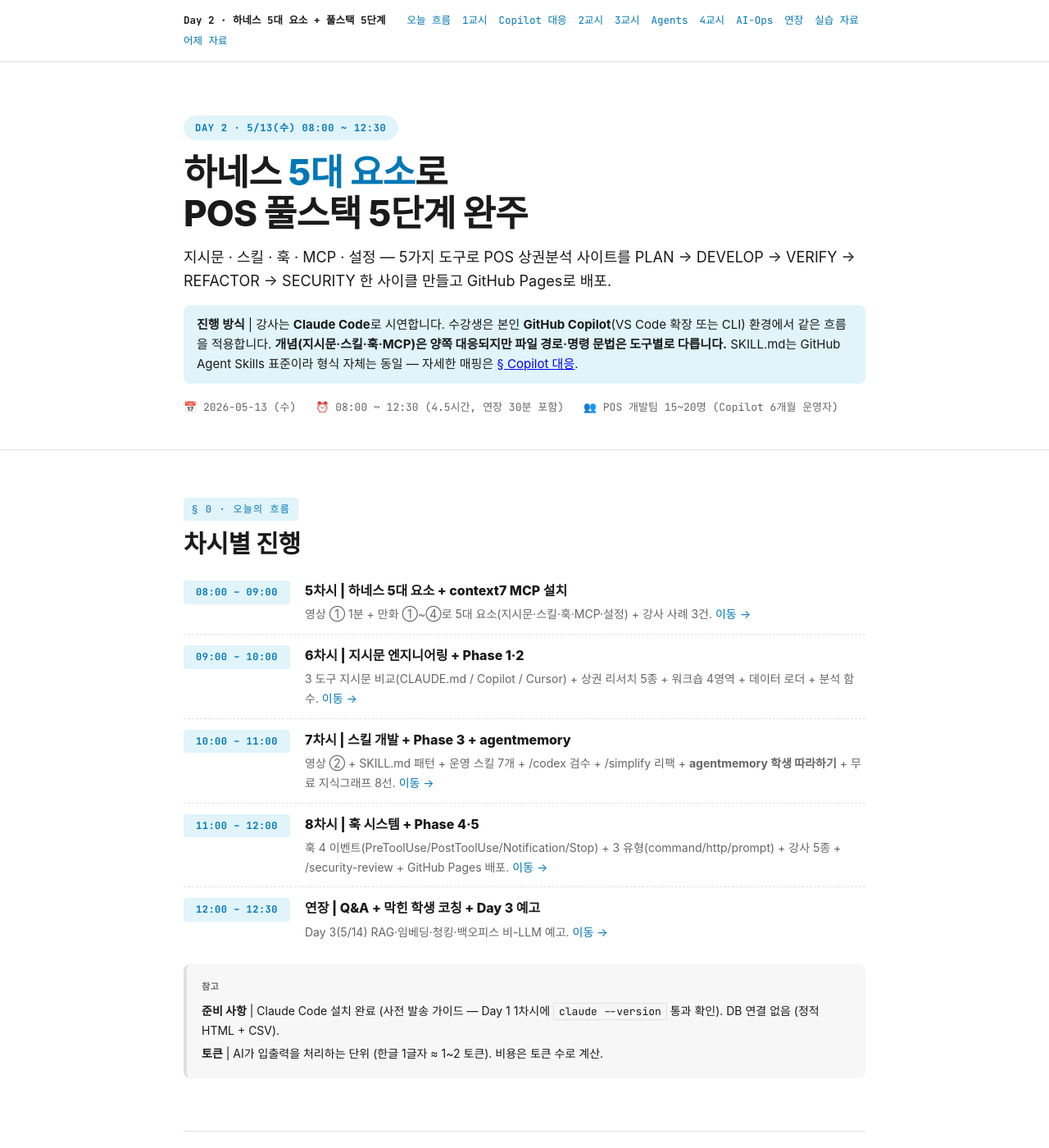
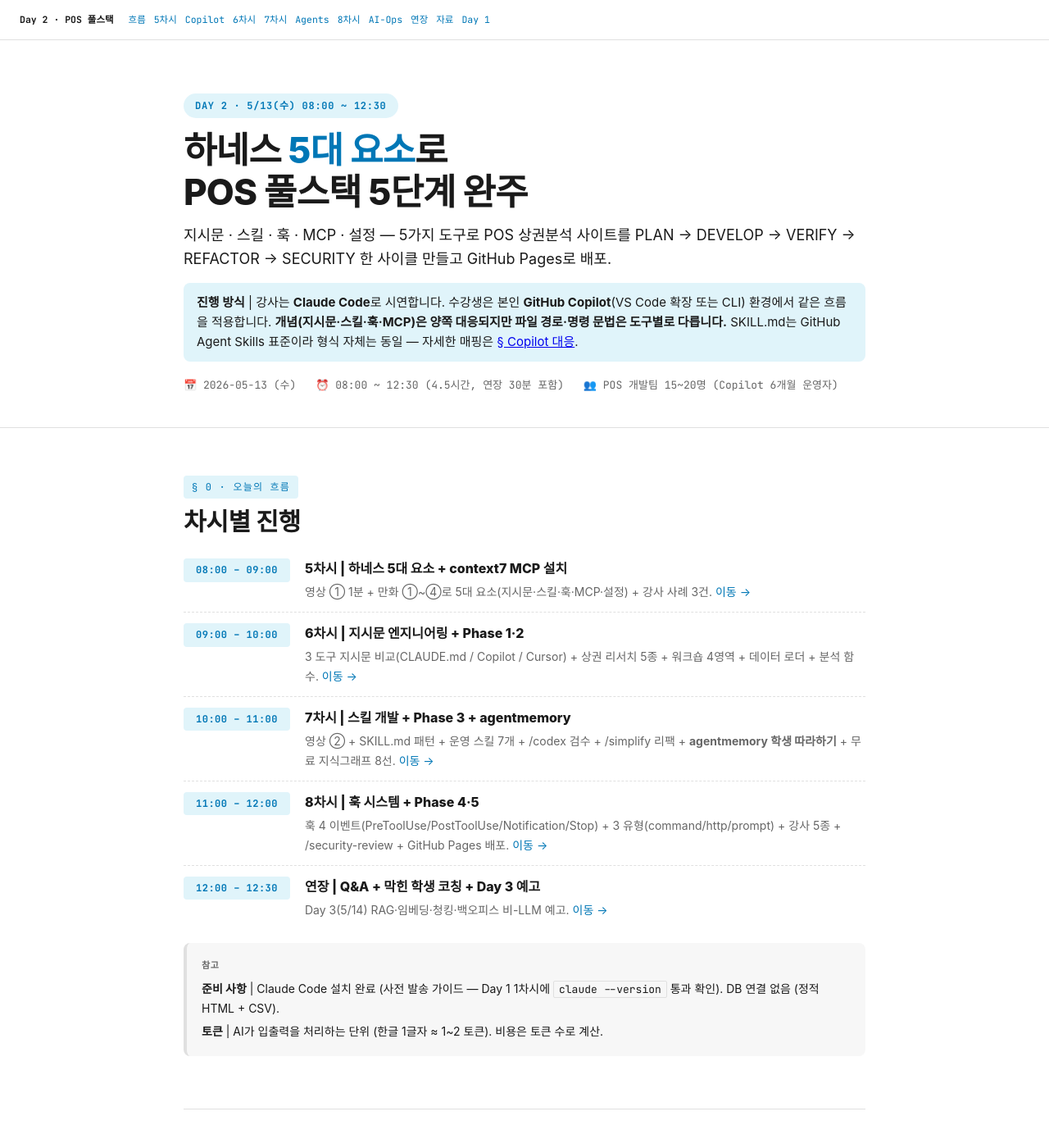
Before and after one commit to daniel8824-del/claude-pos-fullstack-day2, a Jekyll site: the page docs/index.html, which Jekyll copies as it is, in a window 1280 px wide and 1400 px high. Shown: the whole window at 82% size. Built offline with Jekyll 4.4.1, drawn with Linux system fonts in a browser that asks for light colours; some web fonts are replaced.

Commit message:
style: nav topbar 1줄 정합 — brand·메뉴 축약 + nowrap + overflow-x scroll
- brand: 'Day 2 · 하네스 5대 요소 + 풀스택 5단계' → 'Day 2 · POS 풀스택'
- 메뉴: '오늘 흐름'→'흐름' · '1~4교시'→'5~8차시'(실제 차시) ·
       'Copilot 대응'→'Copilot' · '실습 자료'→'자료' · '어제 자료'→'Day 1'
- flex-wrap: wrap → nowrap (한 줄 강제) + overflow-x: auto (좁은 화면 스크롤)
- 폰트 12.5px → 11.5px, gap 14px → 10px
- 모바일 768px↓에서 11px / gap 8px

```diff
--- a/docs/index.html
+++ b/docs/index.html
@@ -43,12 +43,16 @@
     background: white; position: sticky; top: 0; z-index: 100;
   }
   nav.topbar .container {
-    display: flex; flex-wrap: wrap; gap: 4px 14px; align-items: center;
-    font-size: 12.5px;
+    display: flex; flex-wrap: nowrap; gap: 2px 10px; align-items: center;
+    font-size: 11.5px; overflow-x: auto;
+    max-width: 100%; white-space: nowrap;
   }
-  nav.topbar a { color: var(--accent-dark); text-decoration: none; }
+  nav.topbar a { color: var(--accent-dark); text-decoration: none; flex-shrink: 0; }
   nav.topbar a:hover { text-decoration: underline; }
-  nav.topbar .brand { font-weight: 700; color: var(--fg); margin-right: 12px; }
+  nav.topbar .brand { font-weight: 700; color: var(--fg); margin-right: 8px; flex-shrink: 0; }
+  @media (max-width: 768px) {
+    nav.topbar .container { font-size: 11px; gap: 2px 8px; }
+  }
 
   .hero { padding: 64px 0 40px; border-bottom: 1px solid var(--border); }
   .hero .badge {
@@ -439,18 +443,18 @@
 
 <nav class="topbar">
   <div class="container">
-    <span class="brand">Day 2 · 하네스 5대 요소 + 풀스택 5단계</span>
-    <a href="#flow">오늘 흐름</a>
-    <a href="#ch1">1교시</a>
-    <a href="#copilot">Copilot 대응</a>
-    <a href="#ch2">2교시</a>
-    <a href="#ch3">3교시</a>
+    <span class="brand">Day 2 · POS 풀스택</span>
+    <a href="#flow">흐름</a>
+    <a href="#ch1">5차시</a>
+    <a href="#copilot">Copilot</a>
+    <a href="#ch2">6차시</a>
+    <a href="#ch3">7차시</a>
     <a href="#agents">Agents</a>
-    <a href="#ch4">4교시</a>
+    <a href="#ch4">8차시</a>
     <a href="#aiops">AI-Ops</a>
     <a href="#ch5">연장</a>
-    <a href="#dl">실습 자료</a>
-    <a href="https://daniel8824-del.github.io/claude-harness-catalog/" target="_blank">어제 자료</a>
+    <a href="#dl">자료</a>
+    <a href="https://daniel8824-del.github.io/claude-harness-catalog/" target="_blank">Day 1</a>
   </div>
 </nav>
 
```
